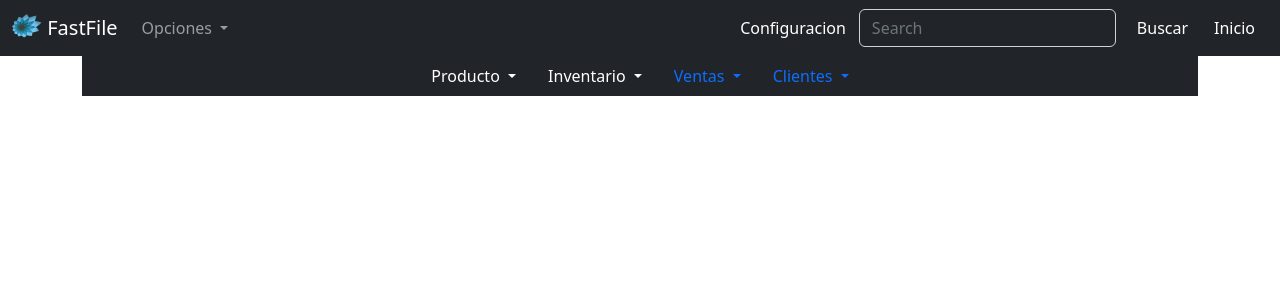
After one commit to leodev218/quicklinventory, a PHP site: page /templates/header.php in a window 1280 px wide. The commit adds this page. Shown: the top 300 px of the page. Run offline with PHP 8.4, Linux system fonts and the light colour scheme.

Commit message:
reorganizacion de archivos

```diff
--- a/FerreteriaHorizonte/index.php
+++ b/FerreteriaHorizonte/index.php
@@ -46,13 +46,14 @@
     </div>
   </div>
 </nav>
-<div class="offcanvas offcanvas-bottom bg-dark" tabindex="-1" id="offcanvasBottom" aria-labelledby="offcanvasBottomLabel">
+<!-- MENU OFFCANVAS-->
+<div class="offcanvas offcanvas-bottom bg-dark text-primary" tabindex="-1" id="offcanvasBottom" aria-labelledby="offcanvasBottomLabel">
   <div class="offcanvas-header">
     <h5 class="offcanvas-title" id="offcanvasBottomLabel">Offcanvas bottom</h5>
     <button type="button" class="btn-close" data-bs-dismiss="offcanvas" aria-label="Close"></button>
   </div>
   <div class="offcanvas-body small">
-    ...
+    Proximamente
   </div>
 </div>
     <!-- ETIQUETAS-->
--- a/FerreteriaHorizonte/style/style.css
+++ b/FerreteriaHorizonte/style/style.css
@@ -17,3 +17,11 @@ height: 600px;
 .card-text {
     color: black;
 }
+/* CUERPO */
+.container {
+    height: 100%;
+    width: 100%;
+}
+#secciones {
+    width: 100%;
+}
--- /dev/null
+++ b/FerreteriaHorizonte/templates/header.php
@@ -0,0 +1,120 @@
+<!doctype html>
+<html lang="es">
+  <head>
+    <title>ferreteria horizonte</title>
+    <!-- Required meta tags -->
+    <meta charset="utf-8">
+    <meta name="viewport" content="width=device-width, initial-scale=1, shrink-to-fit=no">
+    <link rel="stylesheet" href="../style/style.css">
+    <!-- Bootstrap CSS v5.2.0-beta1 -->
+    <link rel="stylesheet" href="https://cdn.jsdelivr.net/npm/bootstrap@5.2.0-beta1/dist/css/bootstrap.min.css"  integrity="sha384-0evHe/X+R7YkIZDRvuzKMRqM+OrBnVFBL6DOitfPri4tjfHxaWutUpFmBp4vmVor" crossorigin="anonymous">
+
+  </head>
+  <body>
+ <!-- BARRA DE NAVEGACION-->
+ <nav class="navbar navbar-expand-lg navbar-dark bg-dark">
+  <div class="container-fluid">
+    <button class="navbar-toggler" type="button" data-bs-toggle="collapse" data-bs-target="#navbarTogglerDemo01" aria-controls="navbarTogglerDemo01" aria-expanded="false" aria-label="Toggle navigation">
+      <span class="navbar-toggler-icon"></span>
+    </button>
+    <div class="collapse navbar-collapse"  id="navbarTogglerDemo01">
+    <a class="navbar-brand" href="#">
+              <img src="../img/Saman.png" alt="" width="30" height="24" class="d-inline-block align-text-top">
+            FastFile
+            </a>
+      <ul class="navbar-nav me-auto mb-2 mb-lg-0"> <li class="nav-item dropdown">
+              <a class="nav-link dropdown-toggle" href="#" role="button" data-bs-toggle="dropdown" aria-expanded="false">
+               Opciones
+              </a>
+              <ul class="dropdown-menu text-white bg-dark table-hover">
+                <li><a class="dropdown-item text-primary" href="#">crear producto</a></li>
+                <li><a class="dropdown-item text-primary" href="#">ver producto</a></li>
+                <li><a class="dropdown-item text-primary" href="#">modificar producto</a></li>
+                <li><a class="dropdown-item text-primary" href="#">borrar producto</a></li>
+              </ul>
+        </li>
+      </ul>
+      <form class="d-flex">
+        <button class="btn btn-dark" type="button" data-bs-toggle="offcanvas" data-bs-target="#offcanvasBottom" aria-controls="offcanvasBottom">Configuracion</button>
+        <input class="form-control me-2 text-dark bg-dark" type="search" placeholder="Search" aria-label="Search">
+        <button class="btn btn-dark" type="submit">Buscar</button>
+        <button class="btn btn-dark" type="submit">Inicio</button>
+      </form>
+    </div>
+  </div>
+</nav>
+<!-- MENU OFFCANVAS-->
+<div class="offcanvas offcanvas-bottom bg-dark text-primary" tabindex="-1" id="offcanvasBottom" aria-labelledby="offcanvasBottomLabel">
+  <div class="offcanvas-header">
+    <h5 class="offcanvas-title" id="offcanvasBottomLabel">Offcanvas bottom</h5>
+    <button type="button" class="btn-close" data-bs-dismiss="offcanvas" aria-label="Close"></button>
+  </div>
+  <div class="offcanvas-body small">
+    Proximamente
+    <ul class="navbar-nav me-auto mb-2 mb-lg-0"> <li class="nav-item dropdown">
+              <a class="nav-link dropdown-toggle" href="#" role="button" data-bs-toggle="dropdown" aria-expanded="false">
+               configuracion avanzada
+              </a>
+              <ul class="dropdown-menu text-primary bg-dark table-hover">
+                <li><a class="dropdown-item text-primary" href="#">crear producto</a></li>
+                <li><a class="dropdown-item text-primary" href="#">ver producto</a></li>
+                <li><a class="dropdown-item text-primary" href="#">modificar producto</a></li>
+                <li><a class="dropdown-item text-primary" href="#">borrar producto</a></li>
+              </ul>
+        </li>
+      </ul>
+  </div>
+</div>
+
+<!-- CONTENIDO-->
+<div class="container" id="container">
+  <!-- ETIQUETAS-->
+  <ul class="nav justify-content-center bg-dark" id="secciones">
+        <li class="nav-item dropdown">
+              <a class="nav-link text-white dropdown-toggle" href="#" role="button" data-bs-toggle="dropdown" aria-expanded="false">
+                Producto
+              </a>
+              <ul class="dropdown-menu bg-dark table-hover">
+                <li><a class="dropdown-item text-primary bg-dark" href="#">crear producto</a></li>
+                <li><a class="dropdown-item text-primary bg-dark" href="#">ver producto</a></li>
+                <li><a class="dropdown-item text-primary bg-dark" href="#">modificar producto</a></li>
+                <li><a class="dropdown-item text-primary bg-dark" href="#">borrar producto</a></li>
+              </ul>
+        </li>
+        <li class="nav-item dropdown">
+              <a class="nav-link text-white dropdown-toggle" href="#" role="button" data-bs-toggle="dropdown" aria-expanded="false">
+                Inventario
+              </a>
+              <ul class="dropdown-menu bg-dark">
+                <li><a class="dropdown-item text-primary bg-dark" href="#">crear orden</a></li>
+                <li><a class="dropdown-item text-primary bg-dark" href="#">ver orden</a></li>
+                <li><a class="dropdown-item text-primary bg-dark" href="#">modificar orden</a></li>
+                <li><a class="dropdown-item text-primary bg-dark" href="#">borrar orden</a></li>
+              </ul>
+        </li>
+        <li class="nav-item dropdown">
+              <a class="nav-link dropdown-toggle" href="#" role="button" data-bs-toggle="dropdown" aria-expanded="false">
+                Ventas
+              </a>
+              <ul class="dropdown-menu">
+                <li><a class="dropdown-item" href="#">crear factura</a></li>
+                <li><a class="dropdown-item" href="#">ver factura</a></li>
+                <li><a class="dropdown-item" href="#">modificar producto</a></li>
+                <li><a class="dropdown-item" href="#">borrar producto</a></li>
+              </ul>
+        </li>
+        <li class="nav-item dropdown">
+              <a class="nav-link dropdown-toggle" href="#" role="button" data-bs-toggle="dropdown" aria-expanded="false">
+                Clientes
+              </a>
+              <ul class="dropdown-menu">
+                <li><a class="dropdown-item" href="#">crear cliente</a></li>
+                <li><a class="dropdown-item" href="#">crear proveedor</a></li>
+                <li><a class="dropdown-item" href="#">ver todo</a></li>
+                <li><a class="dropdown-item" href="#">modificar</a></li>
+                <li><a class="dropdown-item" href="#">borrar</a></li>
+              </ul>
+        </li>
+
+    </ul>
+</div>
```
Also changed, not shown: FerreteriaHorizonte/forms/login.php (+4 -4 lines), FerreteriaHorizonte/templates/footer.php (added, +50 -0 lines), FerreteriaHorizonte/templates/menu.php (added).
